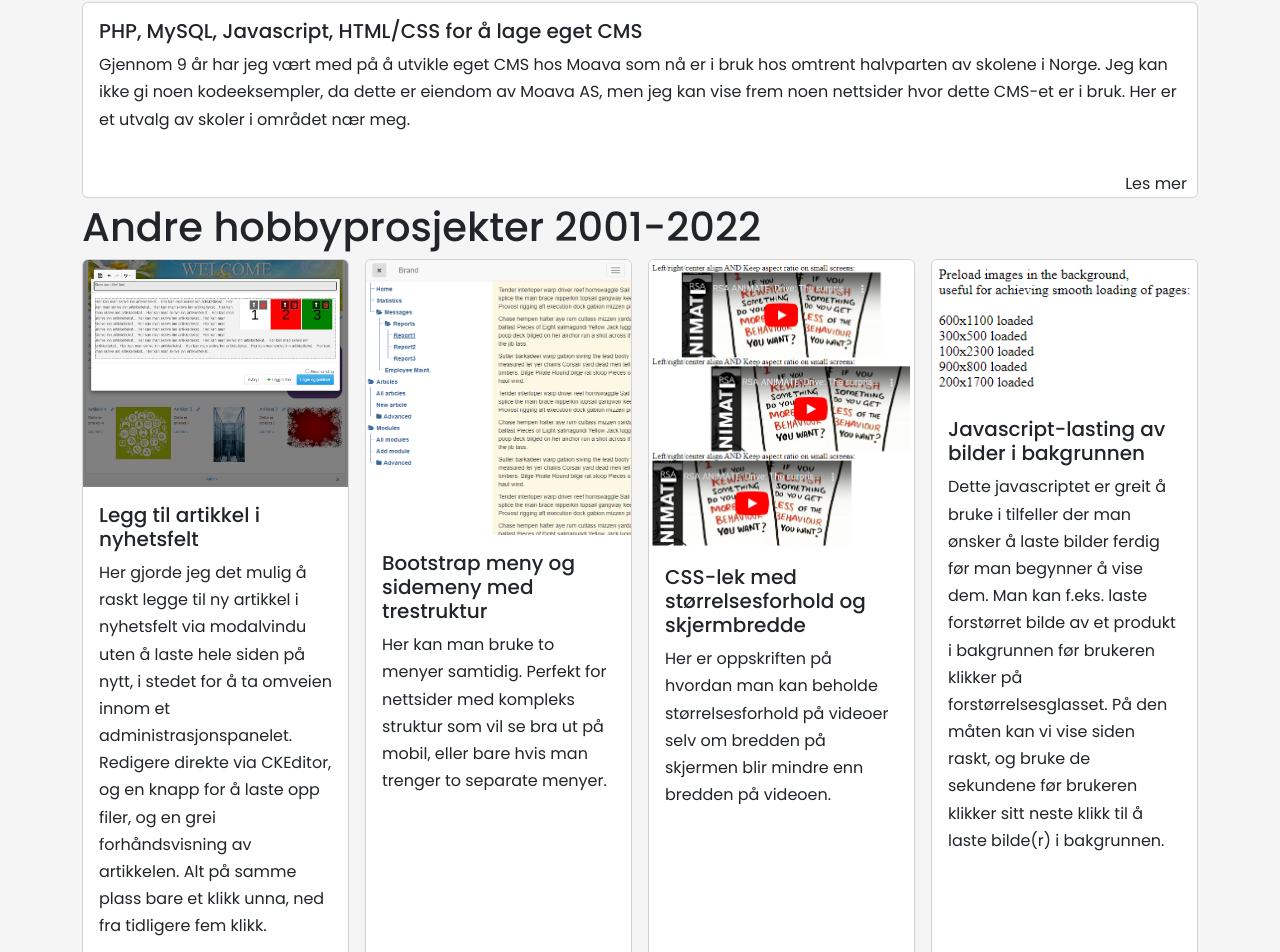
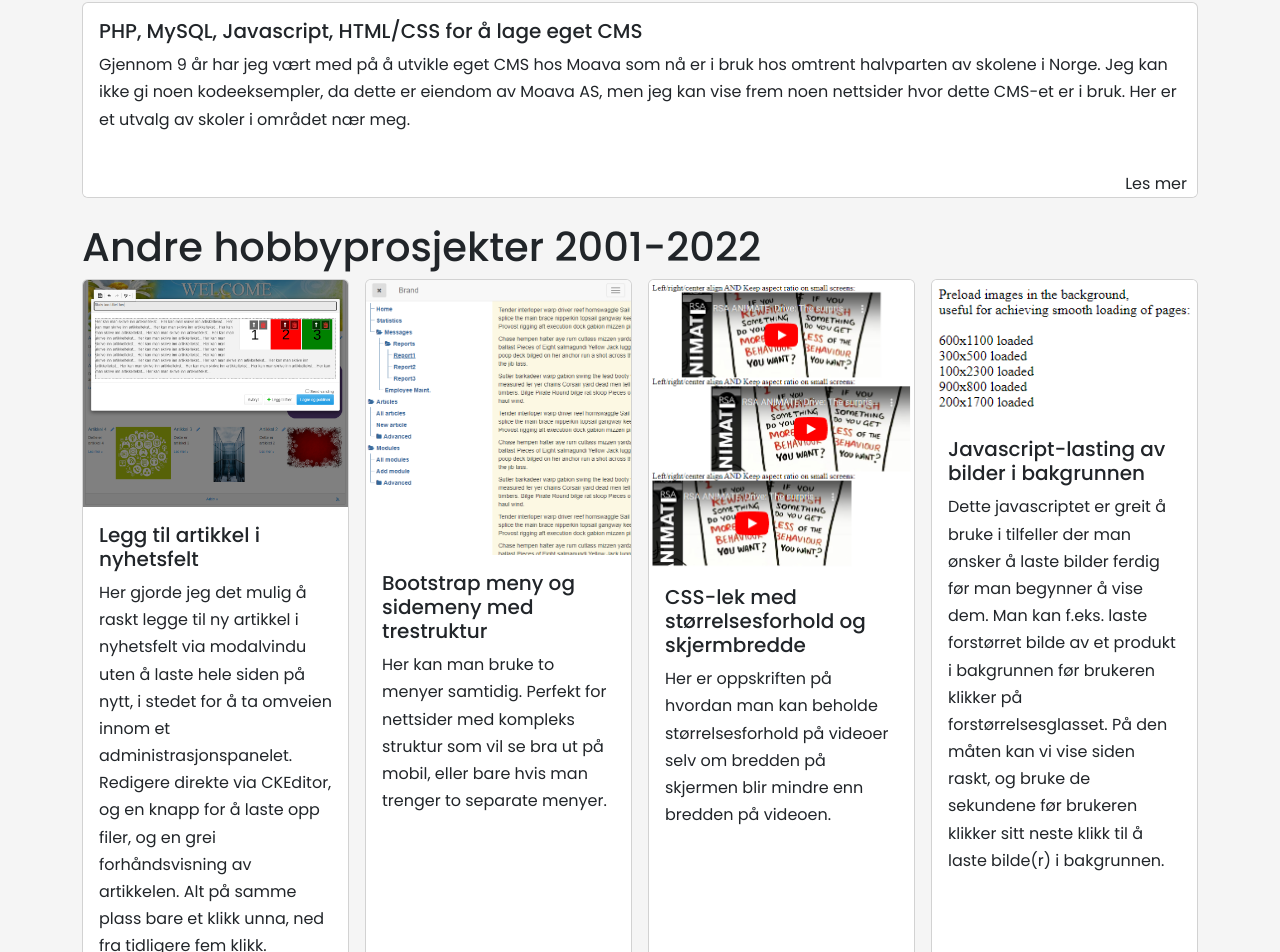
Before and after one commit to inge1980/portfolio, a React (Create React App) app: page /portfolio/projects in a window 1280 px wide. Shown: the part 876-1828 px from the top of the page. Built offline with nearby package versions, Linux system fonts and the light colour scheme.

Commit message:
Small padding fix

```diff
--- a/src/components/Projects/Projects.css
+++ b/src/components/Projects/Projects.css
@@ -40,6 +40,6 @@ div.card-footer {
     background-color: inherit;
     border-top: none;
 }
-#projects_2 {
+#projects_2, #projects_3 {
     padding-top: 20px;
 }
```
